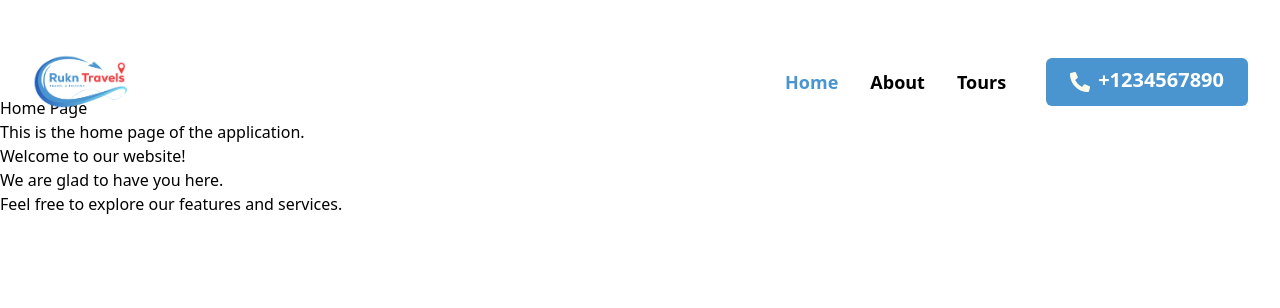
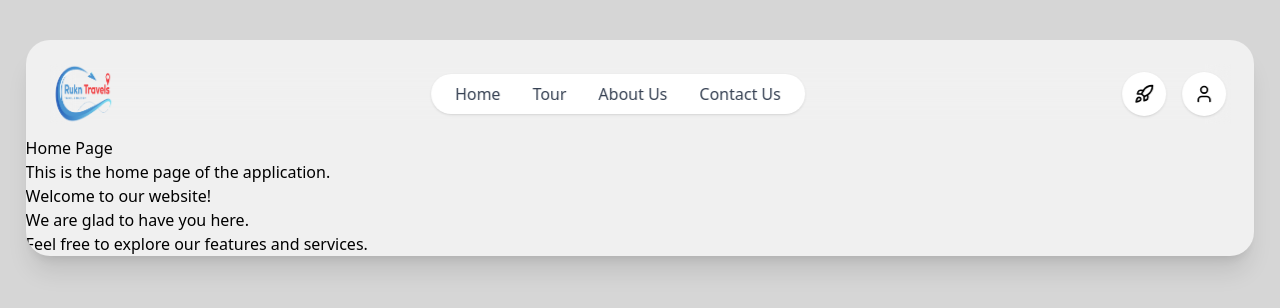
Before and after one commit to Fica-Web/Smart-Travels, a React (Vite) app in the folder frontend/: page / in a window 1280 px wide. Shown: the top 308 px of the page. Built offline with nearby package versions, Linux system fonts and the light colour scheme.

Commit message:
update navbar component

```diff
--- a/frontend/src/components/reusable/Navbar.jsx
+++ b/frontend/src/components/reusable/Navbar.jsx
@@ -1,55 +1,39 @@
-import React, { useState } from 'react';
-import { FaPhoneAlt } from "react-icons/fa";
+import React from "react";
+import { Rocket, User } from "lucide-react";
 import logo from '../../assets/image/logo/logo.png'
 
-const Navbar = () => {
-    const [active, setActive] = useState('Home');
-    const navItems = ['Home', 'About', 'Tours'];
-
-    const phoneNumber = "+1234567890"; // Your phone number here
-
-    const handlePhoneClick = () => {
-
-        if (navigator.clipboard) {
-            navigator.clipboard.writeText(phoneNumber).then(() => {
-                alert('Phone number copied to clipboard!');
-            });
-        }
-        window.location.href = `tel:${phoneNumber}`;
-    };
-
+const Header = () => {
   return (
-        <nav className="absolute top-0 left-0 w-full flex items-center py-8 px-8 bg-transparent z-50">
+<header className="absolute top-6 left-1/2 transform -translate-x-1/2 w-[96%] max-w-8xl flex justify-between items-center backdrop-blur-md px-1">
       {/* Logo */}
-            <div className="">
-                <img src={logo} alt="Logo" className="w-25 h-25 object-contain" />
+      <div className="text-2xl font-bold whitespace-nowrap">
+        <img src={logo} alt="" className="w-15 h-15" />
       </div>
 
-            {/* Navigation Menu */}
-            <div className="flex gap-8 ml-auto pr-6">
-                {navItems.map((item) => (
-                    <button
+      {/* Nav */}
+      <nav className="hidden md:flex bg-white rounded-full px-6 py-2 shadow-sm space-x-8">
+        {["Home", "Tour", "About Us", "Contact Us"].map((item) => (
+          <a
             key={item}
-                        onClick={() => setActive(item)}
-                        className={`text-lg font-semibold ${active === item ? 'text-[#4a94cf]' : 'text-black'
-                            } hover:text-[#4a94cf] transition-colors duration-300`}
-                        style={{ fontFamily: 'inherit' }}
+            href={`#${item.toLowerCase().replace(/\s+/g, "-")}`}
+            className="text-gray-700 font-medium hover:text-black transition"
           >
             {item}
+          </a>
+        ))}
+      </nav>
+
+      {/* Icons */}
+      <div className="flex items-center space-x-4">
+        <button className="p-3 bg-white rounded-full shadow hover:bg-gray-100">
+          <Rocket size={20} className="text-black" />
         </button>
-                ))}
+        <button className="p-3 bg-white rounded-full shadow hover:bg-gray-100">
+          <User size={20} className="text-black" />
+        </button>
       </div>
-
-
-            <div
-                onClick={handlePhoneClick}
-                className="bg-[#4a94cf] text-white text-xl font-bold px-6 py-2 rounded-md cursor-pointer ml-4 flex items-center gap-2"
-            >
-                <FaPhoneAlt className="text-amber-50" />
-                <span className='pb-1'>{phoneNumber}</span>
-            </div>
-        </nav>
+    </header>
   );
 };
 
-export default Navbar;
+export default Header;
--- a/frontend/src/layouts/HomeLayout.jsx
+++ b/frontend/src/layouts/HomeLayout.jsx
@@ -3,13 +3,15 @@ import { Outlet } from 'react-router-dom';
 import Navbar from '../components/reusable/Navbar';
 
 const HomeLayout = () => {
-    return (
-        <div>
-            <Navbar />
-            <Outlet />
-            {/* The Outlet component will render the child routes here */}
-        </div>
-    )
-}
+  return (
+    <div className="min-h-screen bg-[#d6d6d6] flex justify-center items-start py-10">
+      {/* Big white container */}
+      <div className="w-[96%] max-w-8xl bg-[#f0f0f0] rounded-3xl shadow-xl overflow-hidden relative">
+        <Navbar />
+        <Outlet />
+      </div>
+    </div>
+  );
+};
 
-export default HomeLayout
+export default HomeLayout;
```
Also changed, not shown: frontend/src/components/shared/ForgotPassword.jsx (indentation only), frontend/src/pages/admin/LoginPage.jsx (line endings or trailing spaces). Lines whose indentation alone changed are shown as unchanged.
